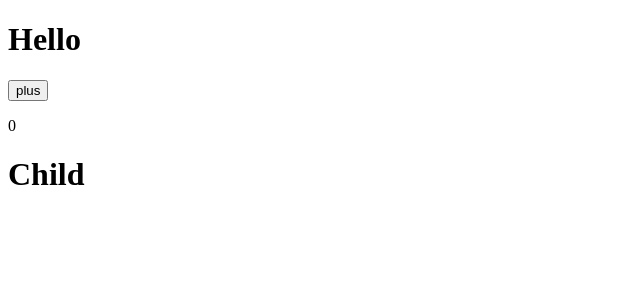
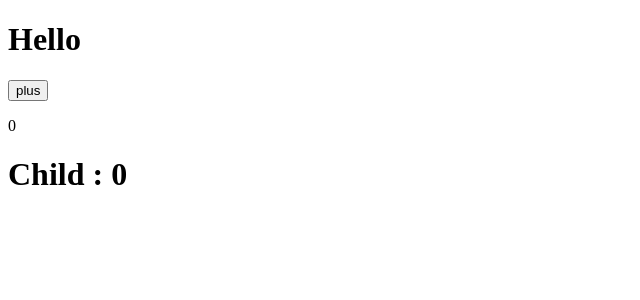
Before and after one commit to carrottechplus/react-memoization, a React (Create React App) app: page / in a window 1280 px wide. Shown: the top 300 px of the page, without its empty margins (0-640 px from the left). Built offline with nearby package versions, Linux system fonts and the light colour scheme.

Commit message:
자식 컴포넌트에 props 전달

```diff
--- a/src/App.js
+++ b/src/App.js
@@ -9,7 +9,7 @@ function App() {
 			<h1>Hello</h1>
 			<button onClick={() => setCounter(Counter + 1)}>plus</button>
 			<p>{Counter}</p>
-			<Child />
+			<Child Counter={Counter} />
 		</div>
 	);
 }
--- a/src/Child.js
+++ b/src/Child.js
@@ -1,9 +1,9 @@
 import { memo } from 'react';
-function Child() {
+function Child(props) {
 	console.log('child');
 	return (
 		<div>
-			<h1>Child</h1>
+			<h1>Child : {props.Counter}</h1>
 		</div>
 	);
 }
```
